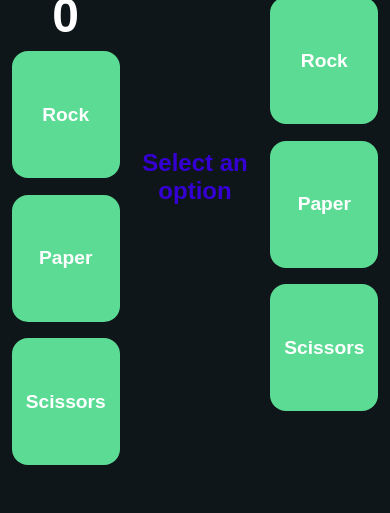
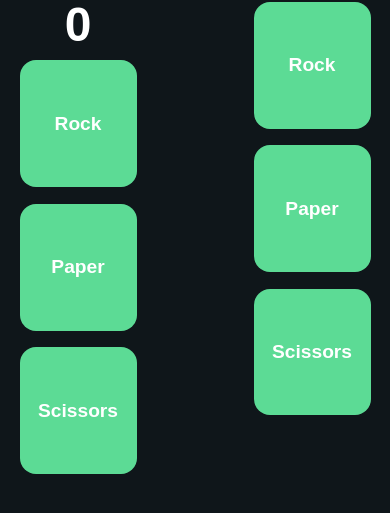
Before and after one commit to SavageSparky/Rock_Paper_Scissors, a plain HTML site: page index.html in a window 390 px wide. Shown: the part 189-702 px from the top of the page. Drawn offline with Linux system fonts and the light colour scheme.

Commit message:
minor changes

```diff
--- a/index.html
+++ b/index.html
@@ -19,7 +19,7 @@
             <button class="scissors"><h2>Scissors</h2></button>
         </div>
         <div class="score-area">
-            <h2 id="result">Select an option</h2>
+            <h2 id="result"></h2>
         </div>
         <div class="player">
             <img src="./images/player.png" alt="">
--- a/style.css
+++ b/style.css
@@ -123,7 +123,7 @@
 
 @media (max-width: 980px) {
     main {
-        padding: 0 3vw;
+        padding: 0 5vw;
     }
     h1 {
         padding: 2rem;
@@ -179,10 +179,10 @@
         color: #eb3333;
     }
     .computer {
-        width: 40vw;
+        width: 35vw;
     }
     .player {
-        width: 40vw;
+        width: 35vw;
     }
     main div button {
         border: none;
@@ -194,6 +194,7 @@
     }
     #result {
         margin: 0;
+        width: 30vw;
         padding: 1rem;
         font-size: 1.5rem;
     }
```
